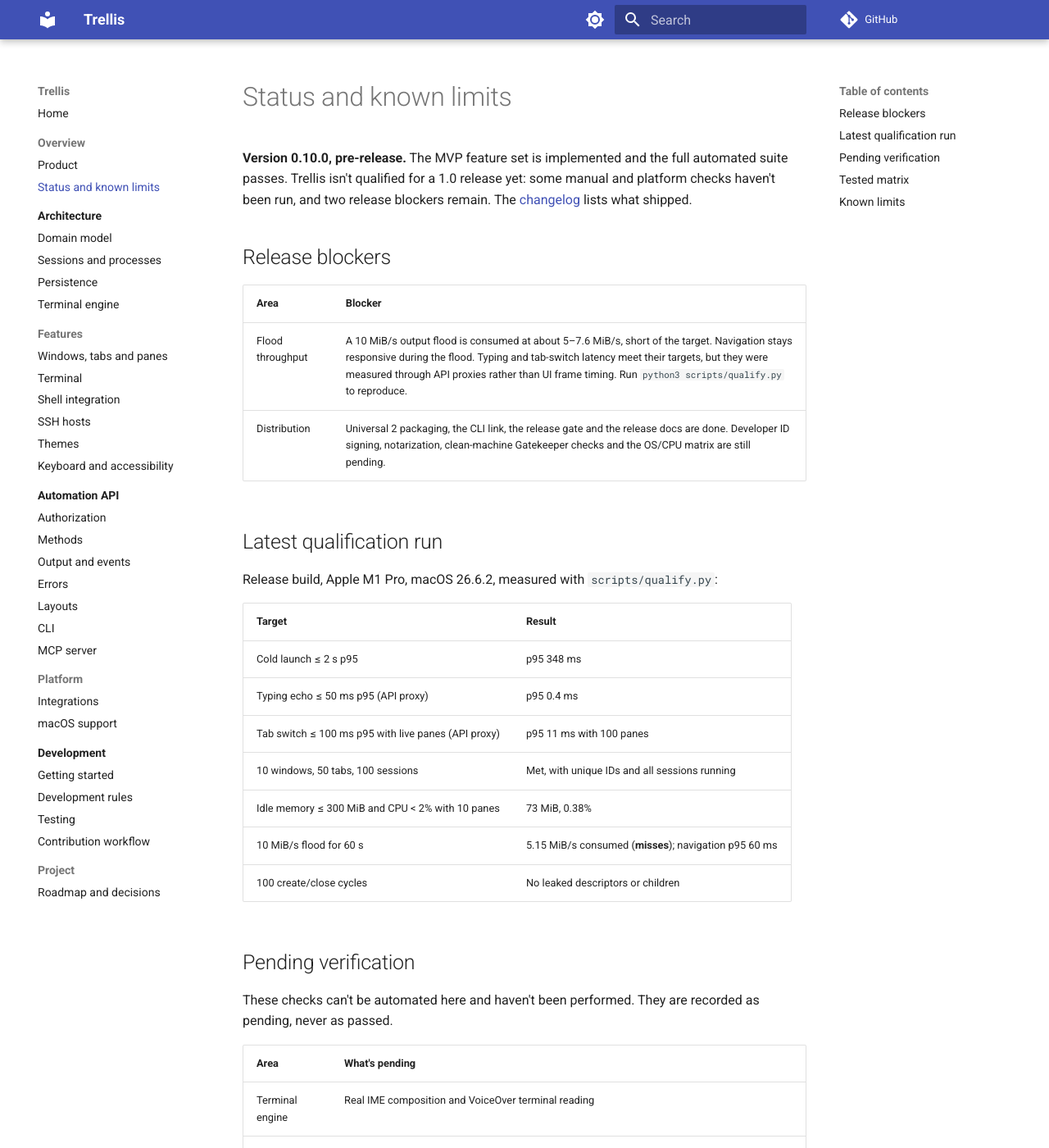
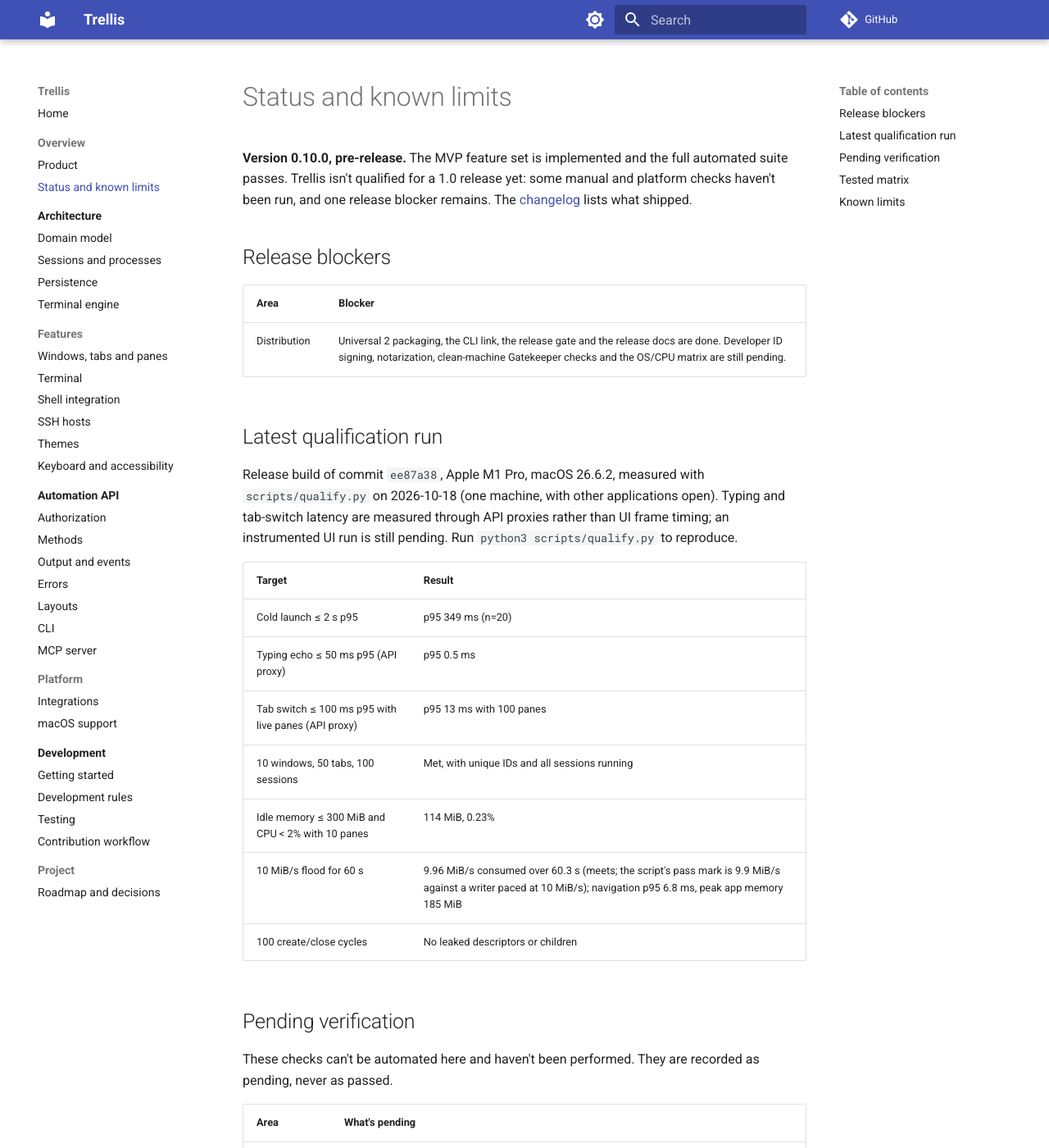
Before and after one commit to bearstouch/trellis, an MkDocs documentation site: the page built from docs/overview/status.md, in a window 1280 px wide and 1400 px high. Shown: the whole window at 82% size. Built offline with MkDocs 1.6.1 and Material for MkDocs 9.7.7, drawn with Linux system fonts in a browser that asks for light colours; comment, search, counter and statistics services are not loaded.

Commit message:
docs(status): record the full qualification run and clear the flood blocker
A full `scripts/qualify.py` run on ee87a38 (release build, Apple M1 Pro,
macOS 26.6.2) met every target, including the 60 s 10 MiB/s flood
(9.96 MiB/s consumed against the 9.9 MiB/s pass mark). Flood throughput is
removed from the release blockers, the roadmap and the release guide's known
limits; distribution (Developer ID signing, notarization, OS/CPU matrix)
remains the only blocker. Typing and switching are still API proxies, so UI
frame latency stays on the roadmap. One machine only.

Co-Authored-By: Claude Opus 5.5 (1M context) <noreply@anthropic.com>

```diff
--- a/docs/overview/status.md
+++ b/docs/overview/status.md
@@ -1,26 +1,26 @@
 # Status and known limits
 
-**Version 0.10.0, pre-release.** The MVP feature set is implemented and the full automated suite passes. Trellis isn't qualified for a 1.0 release yet: some manual and platform checks haven't been run, and two release blockers remain. The [changelog](https://github.com/layerx-labs/trellis/blob/master/CHANGELOG.md) lists what shipped.
+**Version 0.10.0, pre-release.** The MVP feature set is implemented and the full automated suite passes. Trellis isn't qualified for a 1.0 release yet: some manual and platform checks haven't been run, and one release blocker remains. The [changelog](https://github.com/layerx-labs/trellis/blob/master/CHANGELOG.md) lists what shipped.
 
 ## Release blockers
 
 | Area | Blocker |
 | --- | --- |
-| Flood throughput | A 10 MiB/s output flood is consumed at about 5–7.6 MiB/s, short of the target. Navigation stays responsive during the flood. Typing and tab-switch latency meet their targets, but they were measured through API proxies rather than UI frame timing. Run `python3 scripts/qualify.py` to reproduce. |
 | Distribution | Universal 2 packaging, the CLI link, the release gate and the release docs are done. Developer ID signing, notarization, clean-machine Gatekeeper checks and the OS/CPU matrix are still pending. |
 
 ## Latest qualification run
 
-Release build, Apple M1 Pro, macOS 26.6.2, measured with `scripts/qualify.py`:
+Release build of commit `ee87a38`, Apple M1 Pro, macOS 26.6.2, measured with `scripts/qualify.py` on 2026-10-18 (one machine, with other applications open). Typing and tab-switch latency are measured through API proxies rather than UI frame timing; an instrumented UI run is still pending. Run `python3 scripts/qualify.py` to reproduce.
+
 
 | Target | Result |
 | --- | --- |
-| Cold launch ≤ 2 s p95 | p95 348 ms |
-| Typing echo ≤ 50 ms p95 (API proxy) | p95 0.4 ms |
-| Tab switch ≤ 100 ms p95 with live panes (API proxy) | p95 11 ms with 100 panes |
+| Cold launch ≤ 2 s p95 | p95 349 ms (n=20) |
+| Typing echo ≤ 50 ms p95 (API proxy) | p95 0.5 ms |
+| Tab switch ≤ 100 ms p95 with live panes (API proxy) | p95 13 ms with 100 panes |
 | 10 windows, 50 tabs, 100 sessions | Met, with unique IDs and all sessions running |
-| Idle memory ≤ 300 MiB and CPU < 2% with 10 panes | 73 MiB, 0.38% |
-| 10 MiB/s flood for 60 s | 5.15 MiB/s consumed (**misses**); navigation p95 60 ms |
+| Idle memory ≤ 300 MiB and CPU < 2% with 10 panes | 114 MiB, 0.23% |
+| 10 MiB/s flood for 60 s | 9.96 MiB/s consumed over 60.3 s (meets; the script's pass mark is 9.9 MiB/s against a writer paced at 10 MiB/s); navigation p95 6.8 ms, peak app memory 185 MiB |
 | 100 create/close cycles | No leaked descriptors or children |
 
 ## Pending verification
```
Also changed, not shown: docs/project/roadmap.md (+1 -2 lines), docs/release/README.md (+0 -1 lines).
